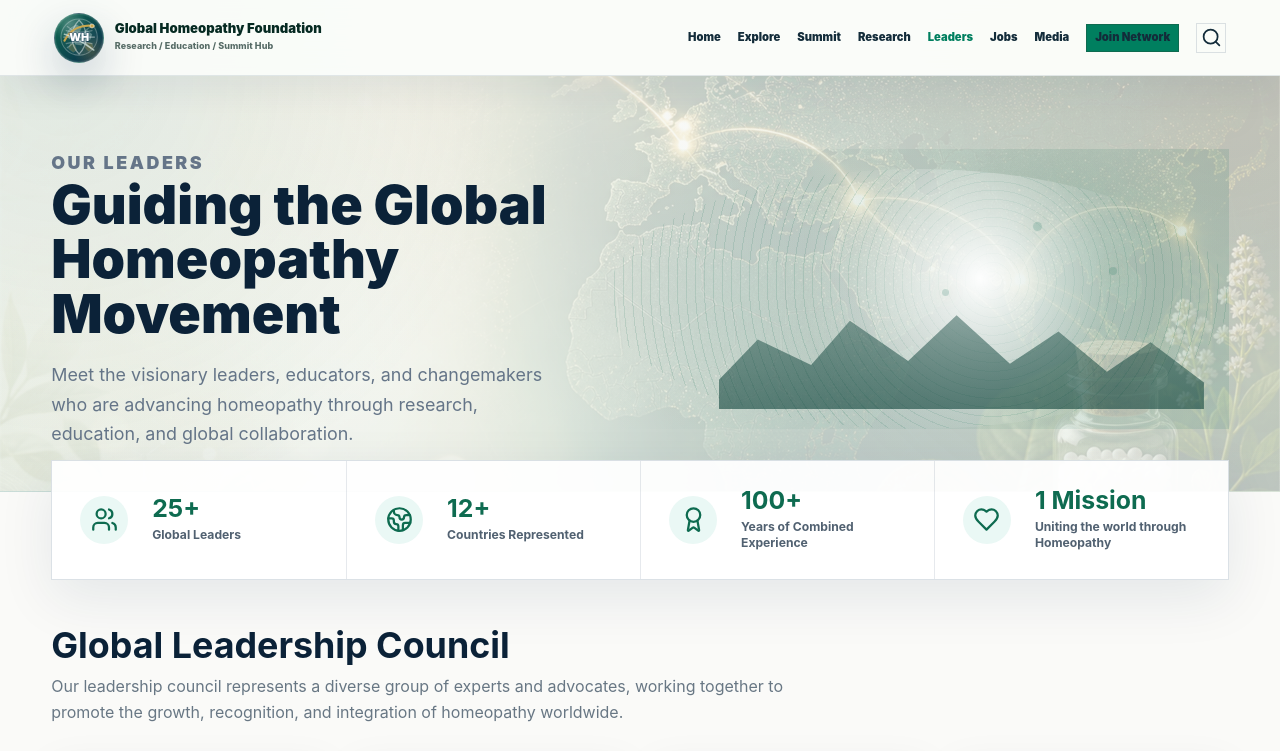
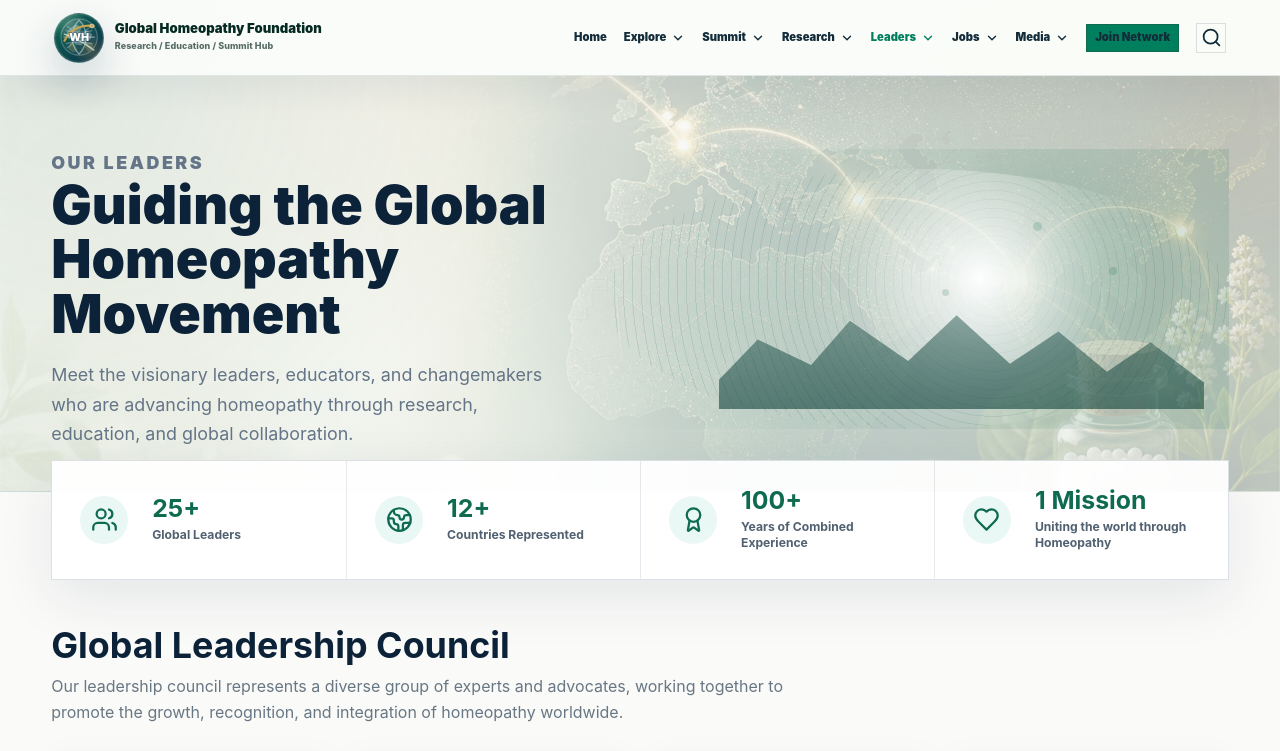
Before and after one commit to anshh00/global-Homeopathy, a React (Vite) app: page /leaders in a window 1280 px wide. Shown: the top 751 px of the page. Built offline with nearby package versions, Linux system fonts and the light colour scheme.

Commit message:
Add header subpage dropdowns

```diff
--- a/src/components/Layout.jsx
+++ b/src/components/Layout.jsx
@@ -1,5 +1,5 @@
 import React, { useState } from "react";
-import { Mail, MapPin, Search } from "lucide-react";
+import { ChevronDown, Mail, MapPin, Search } from "lucide-react";
 import { Link, NavLink, Outlet } from "react-router-dom";
 import BrandMark from "./BrandMark.jsx";
 import { navItems } from "../data/siteData.js";
@@ -37,11 +37,33 @@ function Layout() {
         </button>
 
         <nav className={`site-nav ${menuOpen ? "is-open" : ""}`} id="site-nav" aria-label="Primary navigation">
-          {navItems.map((item) => (
-            <NavLink key={item.path} to={item.path} onClick={() => setMenuOpen(false)}>
-              {item.label}
-            </NavLink>
-          ))}
+          {navItems.map((item) => {
+            const hasChildren = Array.isArray(item.children) && item.children.length > 0;
+
+            return (
+              <div className={hasChildren ? "nav-menu-item has-submenu" : "nav-menu-item"} key={item.path}>
+                <NavLink
+                  className={hasChildren ? "nav-parent-link" : undefined}
+                  to={item.path}
+                  onClick={() => setMenuOpen(false)}
+                  aria-haspopup={hasChildren ? "true" : undefined}
+                >
+                  {item.label}
+                  {hasChildren ? <ChevronDown className="nav-caret" size={14} aria-hidden="true" /> : null}
+                </NavLink>
+
+                {hasChildren ? (
+                  <div className="nav-dropdown" aria-label={`${item.label} sections`}>
+                    {item.children.map((child) => (
+                      <Link key={child.path} to={child.path} onClick={() => setMenuOpen(false)}>
+                        {child.label}
+                      </Link>
+                    ))}
+                  </div>
+                ) : null}
+              </div>
+            );
+          })}
           <Link className="stitch-nav-join" to="/contact" onClick={() => setMenuOpen(false)}>
             Join Network
           </Link>
--- a/src/data/siteData.js
+++ b/src/data/siteData.js
@@ -15,12 +15,66 @@ import {
 
 export const navItems = [
   { label: "Home", path: "/" },
-  { label: "Explore", path: "/explore" },
-  { label: "Summit", path: "/summit" },
-  { label: "Research", path: "/research" },
-  { label: "Leaders", path: "/leaders" },
-  { label: "Jobs", path: "/jobs" },
-  { label: "Media", path: "/media" },
+  {
+    label: "Explore",
+    path: "/explore",
+    children: [
+      { label: "Foundational Pillars", path: "/explore#pillars" },
+      { label: "Healing Pathway", path: "/explore#pathway" },
+      { label: "Therapeutic Domains", path: "/explore#domains" },
+      { label: "Institutional FAQ", path: "/explore#faq" },
+    ],
+  },
+  {
+    label: "Summit",
+    path: "/summit",
+    children: [
+      { label: "Summit Archive", path: "/summit#archive" },
+      { label: "Global Timeline", path: "/summit#timeline" },
+      { label: "Experts & Voices", path: "/summit#experts" },
+      { label: "Media Desk", path: "/summit#media" },
+    ],
+  },
+  {
+    label: "Research",
+    path: "/research",
+    children: [
+      { label: "Evidence Atlas", path: "/research#atlas" },
+      { label: "Featured Research", path: "/research#featured" },
+      { label: "Goa Research Summit", path: "/research#goa" },
+      { label: "Publications", path: "/research#publications" },
+    ],
+  },
+  {
+    label: "Leaders",
+    path: "/leaders",
+    children: [
+      { label: "Leadership Council", path: "/leaders#council" },
+      { label: "Global Leaders", path: "/leaders#leaders" },
+      { label: "Pioneers", path: "/leaders#pioneers" },
+      { label: "Principles", path: "/leaders#principles" },
+    ],
+  },
+  {
+    label: "Jobs",
+    path: "/jobs",
+    children: [
+      { label: "Open Roles", path: "/jobs#openings" },
+      { label: "Search by Country", path: "/jobs#filters" },
+      { label: "Remote Roles", path: "/jobs#remote" },
+      { label: "Submit Job Lead", path: "/contact" },
+    ],
+  },
+  {
+    label: "Media",
+    path: "/media",
+    children: [
+      { label: "Recent Coverage", path: "/media#recent" },
+      { label: "Global Updates", path: "/media#updates" },
+      { label: "Coverage Archive", path: "/media#archive" },
+      { label: "Submit News", path: "/contact" },
+    ],
+  },
 ];
 
 export const stats = [
```
Also changed, not shown: src/styles.css.
